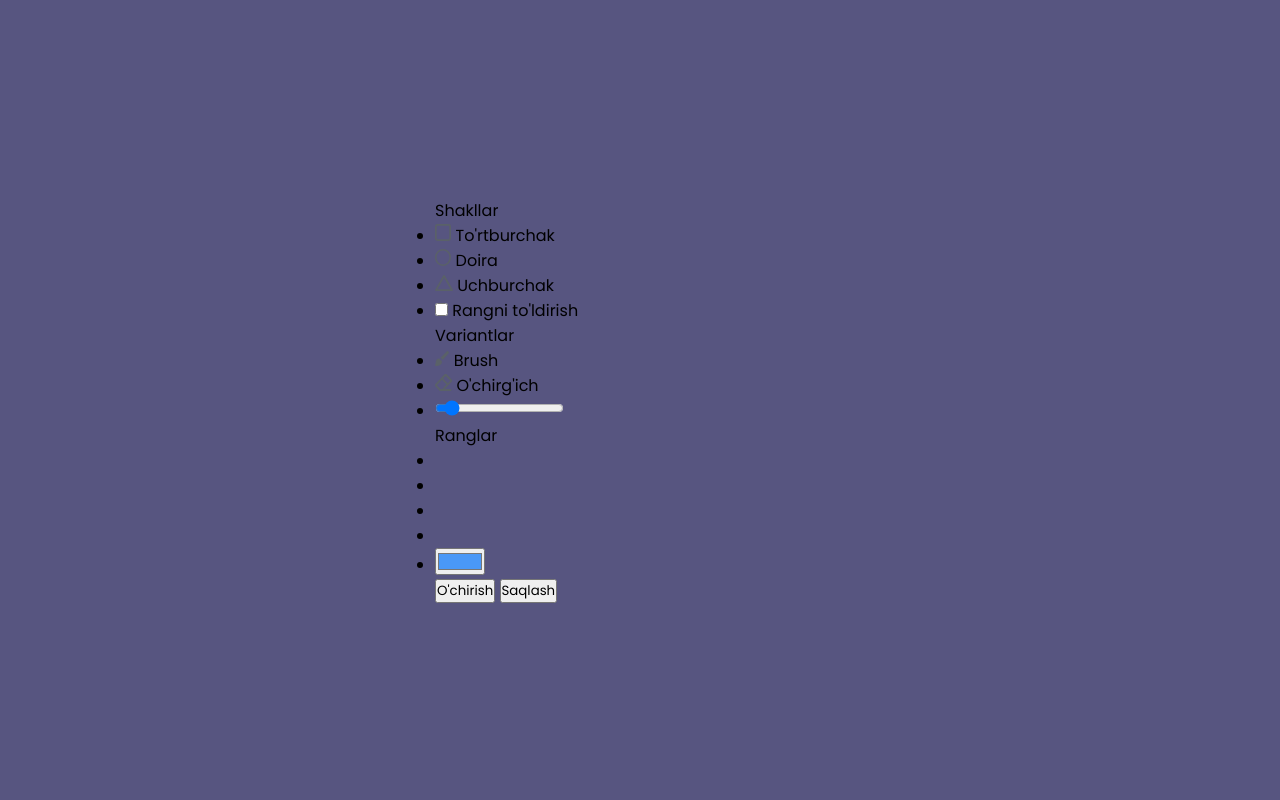
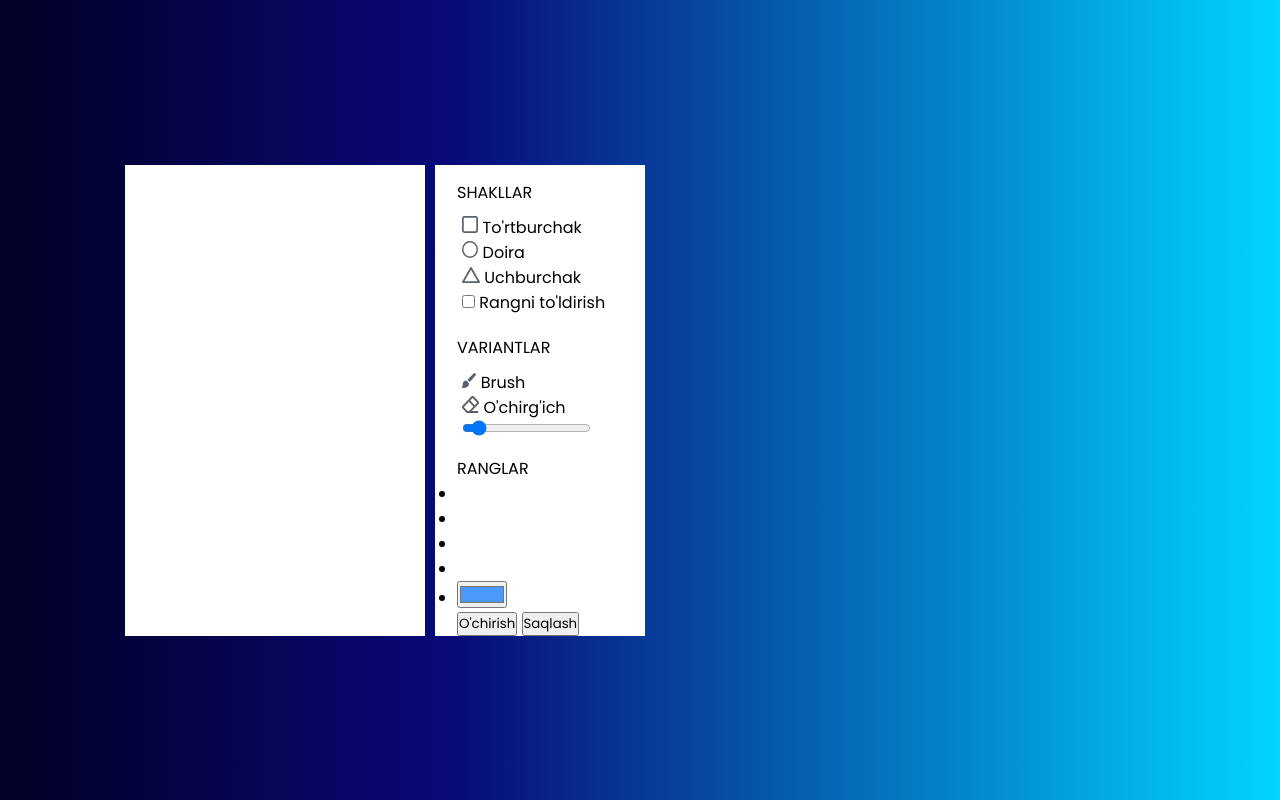
Before and after one commit to tenxengineer/paint_clone, a plain HTML site: page index.html in a window 1280 px wide. Drawn offline with Linux system fonts and the light colour scheme.

Commit message:
Commited

```diff
--- a/style.css
+++ b/style.css
@@ -10,11 +10,11 @@ body {
 	align-items: center;
 	justify-content: center;
 	min-height: 100vh;
-    background: rgb(87, 85, 128);
+	background: rgb(2, 0, 36);
 	background: linear-gradient(
 		90deg,
-        rgba(2, 0, 36, 1) 0%
-        rgba(9, 9, 121, 1) 35%
+		rgba(2, 0, 36, 1) 0%,
+		rgba(9, 9, 121, 1) 35%,
 		rgba(0, 212, 255, 1) 100%
 	);
 }
@@ -25,3 +25,34 @@ body {
     padding: 10px;
     max-width: 1050px;
 }
+section {
+    background: #fff;
+}
+.title {
+    text-transform: uppercase;
+}
+.tools-board {
+    width: 210px;
+    padding: 15px 22px 0;
+}
+.tools-board .row {
+    margin-bottom: 20px;
+}
+.row .options {
+    list-style: none;
+    margin: 10px 0 0 5px;
+}
+.row .options .option {
+    display: flex;
+    cursor: pointer;
+    align-items: center;
+    margin-bottom: 10px;
+}
+.option:is(:hover, .active) img {
+	filter: invert(17%) sepia(90%) saturate(3000%) hue-rotate(900deg) brightness(100%) contrast(100%);
+}
+.option :where(span, label) {
+    color: #5a6168;
+    cursor: pointer;
+    padding-left: 10px;
+}
```
Lines whose indentation alone changed are shown as unchanged.
